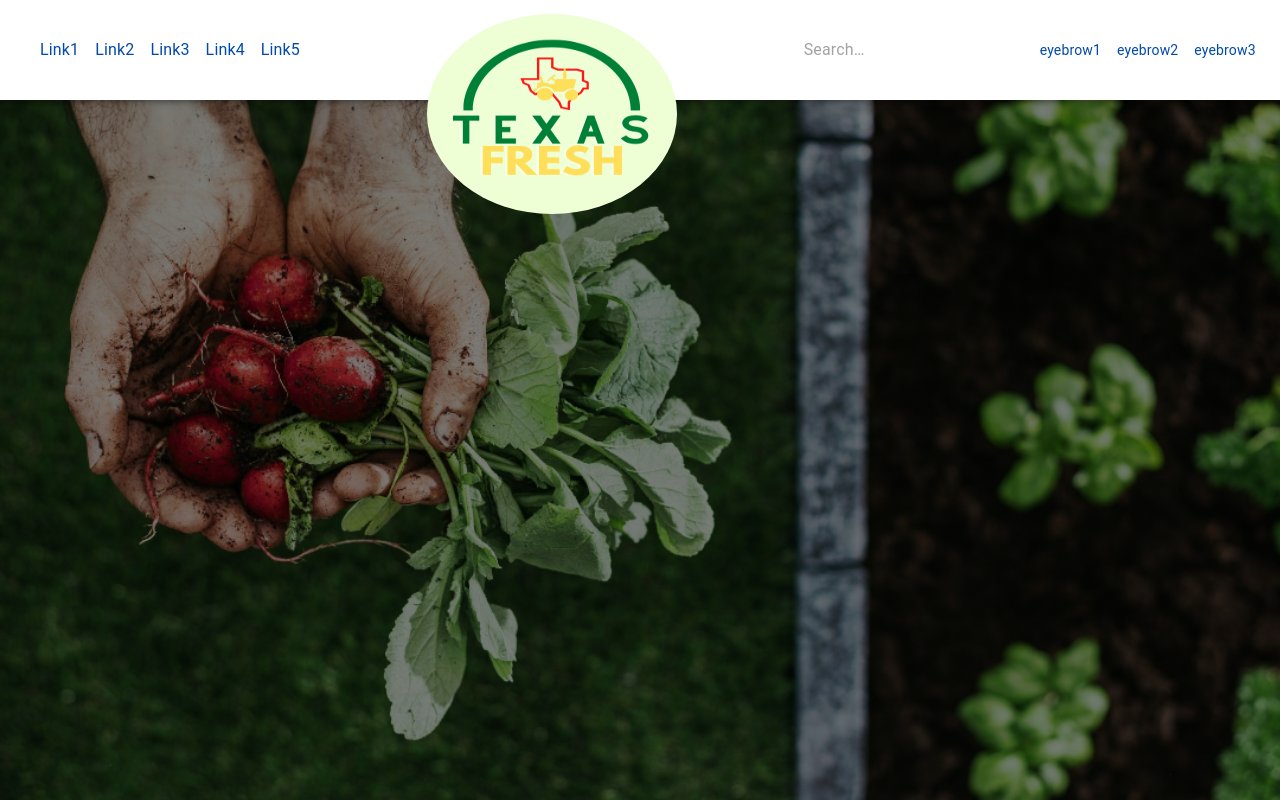
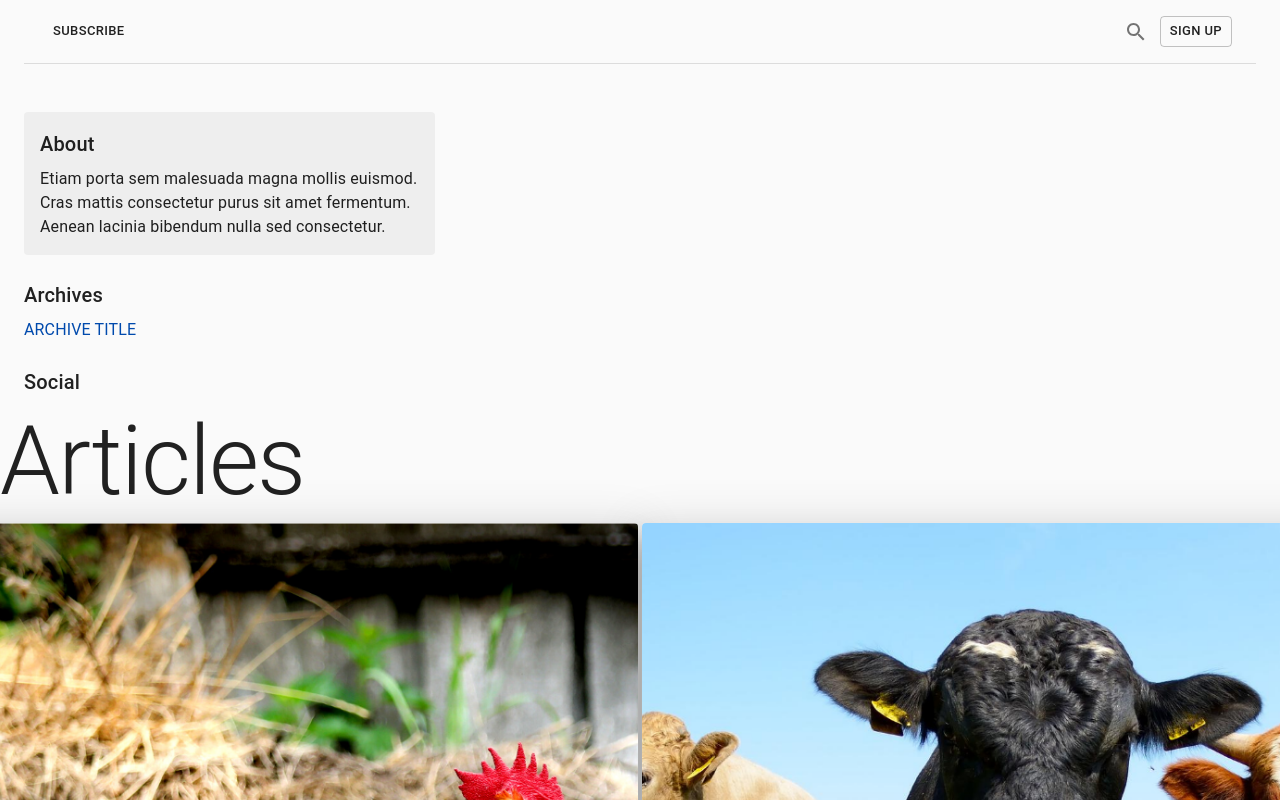
Before and after one commit to Delabove/Blog-Landing-Layout, a React (Create React App) app: page / in a window 1280 px wide. Shown: the top 800 px of the page. Built offline with nearby package versions, Linux system fonts and the light colour scheme.

Commit message:
Moving contents into index to format the finished layout with archives sidebar

```diff
--- a/src/App.js
+++ b/src/App.js
@@ -7,7 +7,9 @@ import CurrentArticles from '../src/components/CurrentArticles';
 import PopularArticles from '../src/components/PopularArticles';
 import Header from '../src/components/Header';
 import NewsLetterForm from '../src/components/NewsletterForm';
+import SideBar from '../src/components/SideBar';
 import {Switch, Route, Redirect } from 'react-router-dom';
+import Home from './components';
 
 
 
@@ -18,9 +20,10 @@ function App() {
   return (
     <ScopedCssBaseline>
     <div className="App">
-        <Navbar />
-        <Header />
+        <Home />
+        {/* <Header /> */}
         <CurrentArticles />
+        {/* <SideBar /> */}
 
     <Switch>
         <Route exact path="/" render={props => <PopularArticles{...props} />} />
@@ -29,6 +32,7 @@ function App() {
 
         <NewsLetterForm />
         <Footer />
+
         <MyApp/>
     </div>
     </ScopedCssBaseline>
--- a/src/components/Footer.js
+++ b/src/components/Footer.js
@@ -1,47 +1,52 @@
+
 import React from 'react';
-import { makeStyles } from "@material-ui/core";
-import {
-Typography,
-Box,
-BottomNavigation
-} from "@material-ui/core"
+import PropTypes from 'prop-types';
+import { makeStyles } from '@material-ui/core/styles';
+import Container from '@material-ui/core/Container';
+import Typography from '@material-ui/core/Typography';
+import Link from '@material-ui/core/Link';
 
-
-
-//NOT SHOWING UP ON PAGE
-
-const useStyles = makeStyles((theme) => ({
-
-    bottomNav:{
-      // width: 20,
-        height: 105,
-        backgroundColor: "#000",
-        paddingTop: theme.spacing(10),
-        display: 'flex',
-        justifyContent: 'start',
-        // alignItems: 'end'
-      },
-      copyright:{
-        color: '#fff',
-        fontSize: 20,
-      }
-
-}));
-
-const Footer= () => {
-
-  const classes = useStyles();
-
-  return(
-
-    <Box component='footer'>
-    <BottomNavigation className={classes.bottomNav}>
-        <Typography className={classes.copyright}>
-            ©2020 Texas Fresh
-        </Typography>
-    </BottomNavigation>
-    </Box>
+function Copyright() {
+  return (
+    <Typography variant="body2" color="textSecondary" align="center">
+      {'Copyright © '}
+      <Link color="inherit" href="https://material-ui.com/">
+        Texas Fresh
+      </Link>{' '}
+      {new Date().getFullYear()}
+      {'.'}
+    </Typography>
   );
 }
 
-export default Footer;
+const useStyles = makeStyles((theme) => ({
+  footer: {
+    backgroundColor: theme.palette.background.paper,
+    // marginTop: theme.spacing(8),
+    padding: theme.spacing(6, 0),
+  },
+}));
+
+export default function Footer(props) {
+  const classes = useStyles();
+  const { description, title } = props;
+
+  return (
+    <footer className={classes.footer}>
+      <Container maxWidth="lg">
+        <Typography variant="h6" align="center" gutterBottom>
+          {title}
+        </Typography>
+        <Typography variant="subtitle1" align="center" color="textSecondary" component="p">
+          {description}
+        </Typography>
+        <Copyright />
+      </Container>
+    </footer>
+  );
+}
+
+Footer.propTypes = {
+  description: PropTypes.string,
+  title: PropTypes.string,
+};
--- a/src/components/Navbar.js
+++ b/src/components/Navbar.js
@@ -1,138 +1,215 @@
+
 import React from 'react';
-import Logo from '../img/logo.png'
-import { makeStyles } from "@material-ui/core";
-import { fade } from '@material-ui/core/styles/colorManipulator';
+import PropTypes from 'prop-types';
+import { makeStyles } from '@material-ui/core/styles';
+import Toolbar from '@material-ui/core/Toolbar';
+import Button from '@material-ui/core/Button';
+import IconButton from '@material-ui/core/IconButton';
 import SearchIcon from '@material-ui/icons/Search';
-import {
-  AppBar,
-  Toolbar,
-  InputBase,
-  ListItem,
-  IconButton,
-  ListItemText,
-  Avatar,
-  Divider,
-  List,
-  Link,
-  Typography,
-  Box
-} from "@material-ui/core"
+import Typography from '@material-ui/core/Typography';
+import Link from '@material-ui/core/Link';
 
 const useStyles = makeStyles((theme) => ({
-
-  appBar:{
-    height: 100,
-    backgroundColor: "#fff",
-    margin: '0',
+  toolbar: {
+    borderBottom: `1px solid ${theme.palette.divider}`,
   },
-  logoContainer:{
-    display: 'flex',
-    justifyContent: 'center',
-    alignItems: 'center'
+  toolbarTitle: {
+    flex: 1,
   },
-
-  logo:{
-    height: 200,
-    width: 250,
-    marginTop: theme.spacing(16),
-    display: 'flex',
-    justifyContent: 'center',
-    alignItems: 'center',
-    backgroundColor:'#EEFFD6',
-    borderRadius: '50%',
-    overflow: 'visible',
-    position: "center",
-    // paddingLeft: theme.spacing(.8),
+  toolbarSecondary: {
+    justifyContent: 'space-between',
+    overflowX: 'auto',
   },
-  search: {
-    position: 'relative',
-    borderRadius: theme.shape.borderRadius,
-    backgroundColor: fade(theme.palette.common.white, 0.15),
-    '&:hover': {
-      backgroundColor: fade(theme.palette.common.white, 0.25),
-    },
+  toolbarLink: {
+    padding: theme.spacing(1),
+    flexShrink: 0,
   },
-  searchIcon: {
-    padding: theme.spacing(0, 2),
-    height: '100%',
-    position: 'absolute',
-    pointerEvents: 'none',
-    display: 'flex',
-    alignItems: 'center',
-    justifyContent: 'center',
-  },
-  navLinks: {
-    marginLeft: theme.spacing(2)
-  },
-  eyebrow: {
-
-  }
 }));
 
-const Navbar = () => {
+export default function Header(props) {
+  const classes = useStyles();
+  // const { sections, title } = props;
 
-  const classes = useStyles();
-  const preventDefault = (event) => event.preventDefault();
+  return (
+    <React.Fragment>
+      <Toolbar className={classes.toolbar}>
+        <Button size="small">Subscribe</Button>
+        <Typography
+          component="h2"
+          variant="h5"
+          color="inherit"
+          align="center"
+          noWrap
+          className={classes.toolbarTitle}
+        >
+          {/* {title} */}
+        </Typography>
+        <IconButton>
+          <SearchIcon />
+        </IconButton>
+        <Button variant="outlined" size="small">
+          Sign up
+        </Button>
+      </Toolbar>
+      <Toolbar component="nav" variant="dense" className={classes.toolbarSecondary}>
+        {/* {sections.map((section) => ( */}
+          <Link
+            color="inherit"
+            noWrap
+            // key={section.title}
+            variant="body2"
+            // href={section.url}
+            className={classes.toolbarLink}
+          >
+            {/* {section.title} */}
+          </Link>
 
-  return(
-
-    <Box component='nav'>
-      <AppBar className={classes.appBar} style={{ margin: 0 }}>
-          <Toolbar>
-
-          <Box>
-          <Typography>
-            <Link href="#" onClick={preventDefault} className={classes.navLinks}>
-              Link1
-            </Link>
-            <Link href="#" onClick={preventDefault} className={classes.navLinks}>
-              Link2
-            </Link>
-            <Link href="#" onClick={preventDefault} className={classes.navLinks}>
-            Link3
-            </Link>
-            <Link href="#" onClick={preventDefault} className={classes.navLinks}>
-              Link4
-            </Link>
-            <Link href="#" onClick={preventDefault} className={classes.navLinks}>
-              Link5
-            </Link>
-          </Typography>
-          </Box>
-          <Box className={classes.logoContainer} style={{flexGrow : 863}}>
-            <img  className={classes.logo} src={Logo} alt=""/>
-          </Box>
-          <Box className={classes.search}>
-            <Box className={classes.searchIcon}>
-              <SearchIcon />
-            </Box>
-            <InputBase
-              placeholder="Search…"
-              classes={{
-                root: classes.inputRoot,
-                input: classes.inputInput,
-              }}
-              inputProps={{ 'aria-label': 'search' }}
-            />
-          </Box>
-          <Box className={classes.eyebrow} style={{flexGrow : 1}}>
-            <Link href="#" onClick={preventDefault} className={classes.navLinks}>
-              eyebrow1
-              </Link>
-              <Link href="#" onClick={preventDefault} className={classes.navLinks}>
-                eyebrow2
-              </Link>
-              <Link href="#" onClick={preventDefault} className={classes.navLinks}>
-                eyebrow3
-              </Link>
-        </Box>
-
-          </Toolbar>
-      </AppBar>
-    </Box>
-
+      </Toolbar>
+    </React.Fragment>
   );
 }
 
+Header.propTypes = {
+  sections: PropTypes.array,
+  title: PropTypes.string,
+};
 
-export default Navbar;
+
+
+
+
+
+
+
+
+
+
+
+
+
+
+
+// import React from 'react';
+// import Logo from '../img/logo.png'
+// import { makeStyles } from "@material-ui/core";
+// import { fade } from '@material-ui/core/styles/colorManipulator';
+// import SearchIcon from '@material-ui/icons/Search';
+// import {
+//   AppBar,
+//   Toolbar,
+//   InputBase,
+//   ListItem,
+//   IconButton,
+//   ListItemText,
+//   Avatar,
+//   Divider,
+//   List,
+//   Link,
+//   Typography,
+//   Box
+// } from "@material-ui/core"
+
+// const useStyles = makeStyles((theme) => ({
+
+//   appBar:{
+//     height: 100,
+//     backgroundColor: "#fff",
+//     margin: '0',
+//   },
+//   logo:{
+//     maxWidth: '50%',
+//     maxHeigth: '50%',
+//   },
+//   search: {
+//     position: 'relative',
+//     borderRadius: theme.shape.borderRadius,
+//     backgroundColor: fade(theme.palette.common.white, 0.15),
+//     '&:hover': {
+//       backgroundColor: fade(theme.palette.common.white, 0.25),
+//     },
+//   },
+//   searchIcon: {
+//     padding: theme.spacing(0, 2),
+//     height: '100%',
+//     position: 'absolute',
+//     pointerEvents: 'none',
+//     display: 'flex',
+//     alignItems: 'center',
+//     justifyContent: 'center',
+//   },
+//   navLinks: {
+//     marginLeft: theme.spacing(2)
+//   },
+//   eyebrow: {
+
+//   }
+// }));
+
+// const Navbar = () => {
+
+//   const classes = useStyles();
+//   const preventDefault = (event) => event.preventDefault();
+
+//   return(
+
+//     <Box component='nav'>
+//       <AppBar className={classes.appBar} style={{ margin: 0 }}>
+//       {/* <img  className={classes.logo} src={Logo} alt=""/> */}
+//           <Toolbar>
+
+//           <Box
+//           display="flex"
+//           justifyContent='center'
+//           alignItems='center'>
+//           <Typography>
+//             <Link href="#" onClick={preventDefault} className={classes.navLinks}>
+//               Link1
+//             </Link>
+//             <Link href="#" onClick={preventDefault} className={classes.navLinks}>
+//               Link2
+//             </Link>
+//             <Link href="#" onClick={preventDefault} className={classes.navLinks}>
+//             Link3
+//             </Link>
+//             <Link href="#" onClick={preventDefault} className={classes.navLinks}>
+//               Link4
+//             </Link>
+//             <Link href="#" onClick={preventDefault} className={classes.navLinks}>
+//               Link5
+//             </Link>
+//           </Typography>
+//           </Box>
+//           <Box className={classes.search}>
+//             <Box className={classes.searchIcon}>
+//               <SearchIcon />
+//             </Box>
+//             <InputBase
+//               placeholder="Search…"
+//               classes={{
+//                 root: classes.inputRoot,
+//                 input: classes.inputInput,
+//               }}
+//               inputProps={{ 'aria-label': 'search' }}
+//             />
+//           </Box>
+//           <Box className={classes.eyebrow} style={{flexGrow : 1}}>
+//             <Link href="#" onClick={preventDefault} className={classes.navLinks}>
+//               eyebrow1
+//               </Link>
+//               <Link href="#" onClick={preventDefault} className={classes.navLinks}>
+//                 eyebrow2
+//               </Link>
+//               <Link href="#" onClick={preventDefault} className={classes.navLinks}>
+//                 eyebrow3
+//               </Link>
+//         </Box>
+
+//           </Toolbar>
+//       </AppBar>
+//     </Box>
+
+//   );
+// }
+
+
+// export default Navbar;
--- /dev/null
+++ b/src/components/SideBar.js
@@ -0,0 +1,63 @@
+import React from 'react';
+import PropTypes from 'prop-types';
+import { makeStyles } from '@material-ui/core/styles';
+import Grid from '@material-ui/core/Grid';
+import Paper from '@material-ui/core/Paper';
+import Typography from '@material-ui/core/Typography';
+import Link from '@material-ui/core/Link';
+
+const useStyles = makeStyles((theme) => ({
+  sidebarAboutBox: {
+    padding: theme.spacing(2),
+    backgroundColor: theme.palette.grey[200],
+  },
+  sidebarSection: {
+    marginTop: theme.spacing(3),
+  },
+}));
+
+export default function Sidebar(props) {
+  const classes = useStyles();
+  const { archives, description, social, title } = props;
+
+  return (
+    <Grid item xs={12} md={4}>
+      <Paper elevation={0} className={classes.sidebarAboutBox}>
+        <Typography variant="h6" gutterBottom>
+          {title}
+        </Typography>
+        <Typography>{description}</Typography>
+      </Paper>
+      <Typography variant="h6" gutterBottom className={classes.sidebarSection}>
+        Archives
+      </Typography>
+      {/* {archives.map((archive) => ( */}
+        <Link display="block" variant="body1" >
+                                            {/* href={archive.url} key={archive.title} */}
+          {/* {archive.title} */} ARCHIVE TITLE
+        </Link>
+      {/* ))} */}
+      <Typography variant="h6" gutterBottom className={classes.sidebarSection}>
+        Social
+      </Typography>
+      {/* {social.map((network) => ( */}
+        <Link display="block" variant="body1" href="#" >
+                                         {/* key={network} */}
+          <Grid container direction="row" spacing={1} alignItems="center">
+            <Grid item>
+              {/* <network.icon /> */}
+            </Grid>
+            {/* <Grid item>{network.name}</Grid> */}
+          </Grid>
+        </Link>
+      {/* ))} */}
+    </Grid>
+  );
+}
+
+Sidebar.propTypes = {
+  archives: PropTypes.array,
+  description: PropTypes.string,
+  social: PropTypes.array,
+  title: PropTypes.string,
+};
--- a/src/components/index.js
+++ b/src/components/index.js
@@ -1,18 +1,78 @@
 import React from "react";
-import Navbar from "./Navbar";
-import Footer from "./Footer";
+import Navbar from "../components/Navbar";
+import Footer from '../components/Footer';
+import Sidebar from '../components/SideBar';
+import Container from '@material-ui/core/Container';
+import GitHubIcon from '@material-ui/icons/GitHub';
+import FacebookIcon from '@material-ui/icons/Facebook';
+import TwitterIcon from '@material-ui/icons/Twitter';
+import CssBaseline from '@material-ui/core/CssBaseline';
 
 
 const Home = () => {
 
+//   const featuredPosts = [
+//     {
+//       title: 'Featured post',
+//       date: 'Nov 12',
+//       description:
+//         'This is a wider card with supporting text below as a natural lead-in to additional content.',
+//      //image here
+//       imageText: 'Image Text',
+//     },
+//     {
+//       title: 'Post title',
+//       date: 'Nov 11',
+//       description:
+//         'This is a wider card with supporting text below as a natural lead-in to additional content.',
+//      //image here
+//       imageText: 'Image Text',
+//     },
+//   ];
+
+//   const posts = [post1, post2, post3];
+
+  const sidebar = {
+    title: 'About',
+    description:
+      'Etiam porta sem malesuada magna mollis euismod. Cras mattis consectetur purus sit amet fermentum. Aenean lacinia bibendum nulla sed consectetur.',
+    archives: [
+      { title: 'March 2020', url: '#' },
+      { title: 'February 2020', url: '#' },
+      { title: 'January 2020', url: '#' },
+      { title: 'November 1999', url: '#' },
+      { title: 'October 1999', url: '#' },
+      { title: 'September 1999', url: '#' },
+      { title: 'August 1999', url: '#' },
+      { title: 'July 1999', url: '#' },
+      { title: 'June 1999', url: '#' },
+      { title: 'May 1999', url: '#' },
+      { title: 'April 1999', url: '#' },
+    ],
+    social: [
+      { name: 'GitHub', icon: GitHubIcon },
+      { name: 'Twitter', icon: TwitterIcon },
+      { name: 'Facebook', icon: FacebookIcon },
+    ],
+  };
+
         return(
+            <React.Fragment>
+            <CssBaseline />
+            <Container maxWidth="lg">
+              <Navbar title="Blog" />
+              <main>
+                  <Sidebar
+                    title={sidebar.title}
+                    description={sidebar.description}
+                    archives={sidebar.archives}
+                    social={sidebar.social}
+                  />
+              </main>
+            </Container>
+            {/* <Footer title="Footer" description="Something here to give the footer a purpose!" /> */}
+          </React.Fragment>
 
-        <div>
-            <Navbar />
-            <Footer />
-        </div>
-        );
-
-};
-
+);
+}
 export default Home;
```
Also changed, not shown: src/img/logo.png.
